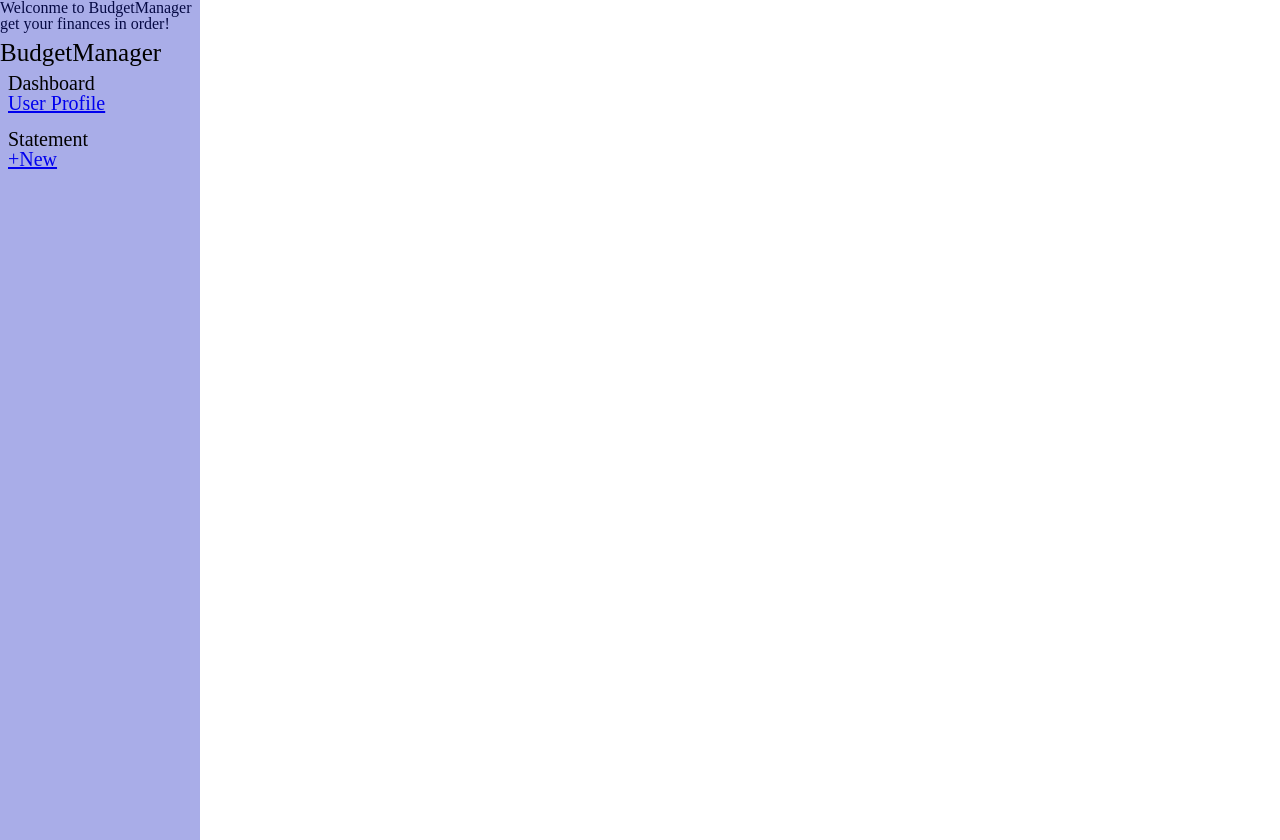
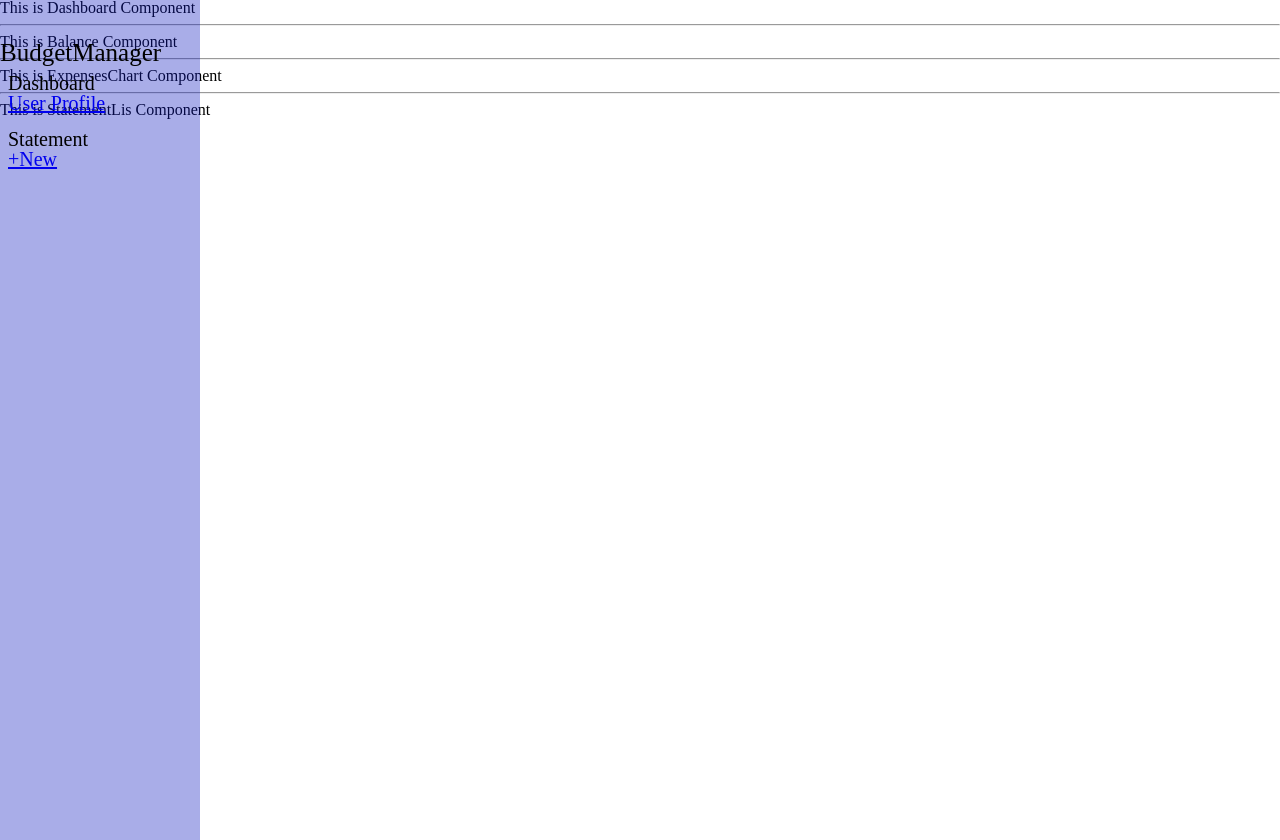
Before and after one commit to FreiburgDevTeam/mern-application-client, a React (Create React App) app: page /dashboard in a window 1280 px wide. Built offline with nearby package versions, Linux system fonts and the light colour scheme.

Commit message:
add basic components for dashboard

```diff
--- a/src/App.js
+++ b/src/App.js
@@ -1,6 +1,7 @@
 
 import { Route, Routes } from 'react-router-dom';
 import './App.css';
+import Dashboard from './components/Dashboard';
 import LandingPage from './components/LandingPage';
 import NavBar from './components/NavBar';
 
@@ -12,7 +13,7 @@ function App() {
     <div className="App">
           <NavBar />
 
-          <LandingPage />
+          <Dashboard />
 
 
           <Routes>
--- /dev/null
+++ b/src/components/Balance.js
@@ -0,0 +1,10 @@
+function Balance() {
+
+    return (
+        <>
+            <h1>This is Balance Component</h1>
+        </>
+    )
+}
+
+export default Balance;
--- /dev/null
+++ b/src/components/Dashboard.js
@@ -0,0 +1,20 @@
+import Balance from "./Balance";
+import ExpensesChart from "./ExpensesChart"
+import StatementList from "./StatementList";
+
+
+function Dashboard() {
+
+    return(
+        <>
+            <h1>This is Dashboard Component</h1>
+            <hr />
+            <Balance />
+            <hr />
+            <ExpensesChart />
+            <hr />
+            <StatementList />
+        </>
+    )
+}
+export default Dashboard;
--- /dev/null
+++ b/src/components/ExpensesChart.js
@@ -0,0 +1,7 @@
+function ExpensesChart() {
+
+    return (
+        <h1>This is ExpensesChart Component</h1>
+    )
+}
+export default ExpensesChart;
--- /dev/null
+++ b/src/components/StatementList.js
@@ -0,0 +1,9 @@
+function StatementList() {
+
+    return(
+        <>
+            <h1>This is StatementLis Component</h1>
+        </>
+    )
+}
+export default StatementList;
```
